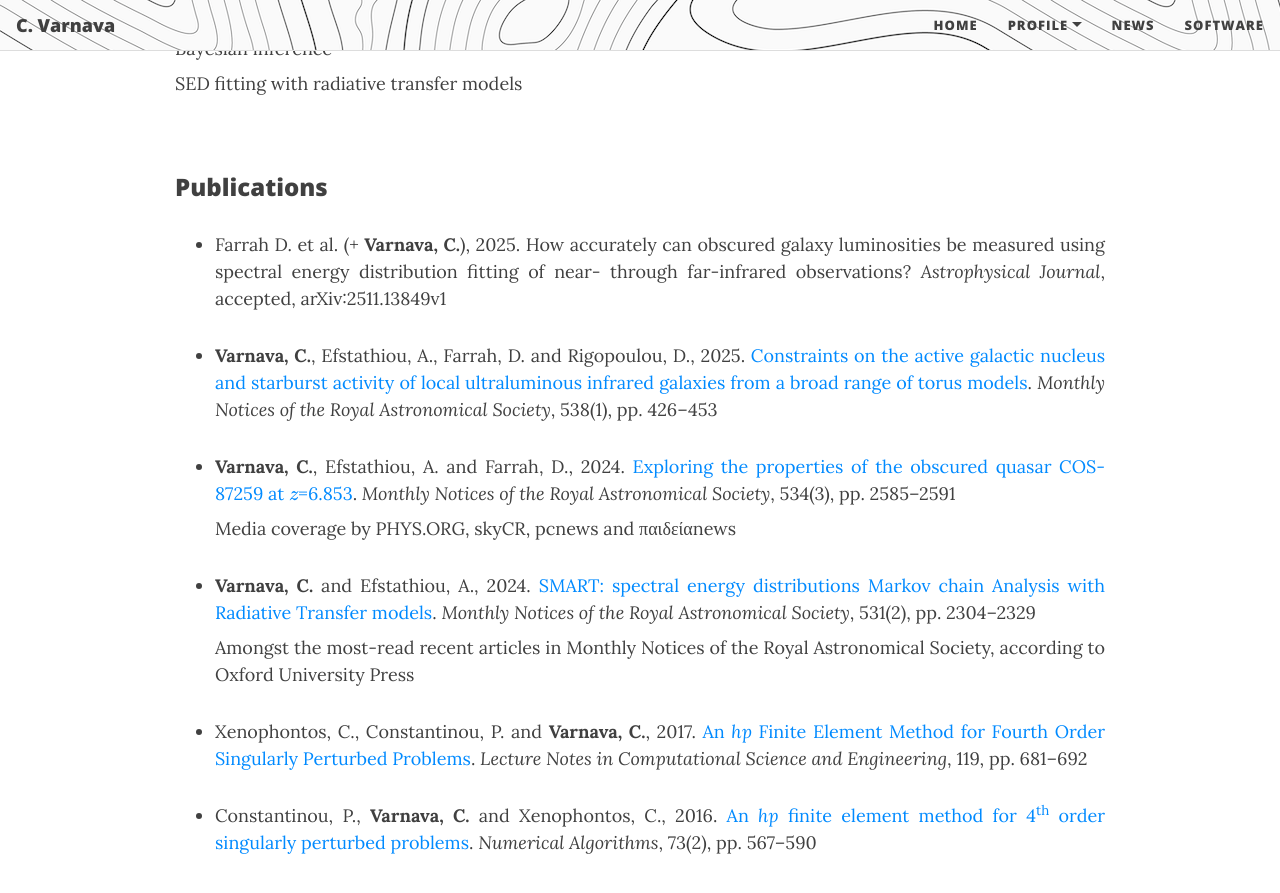
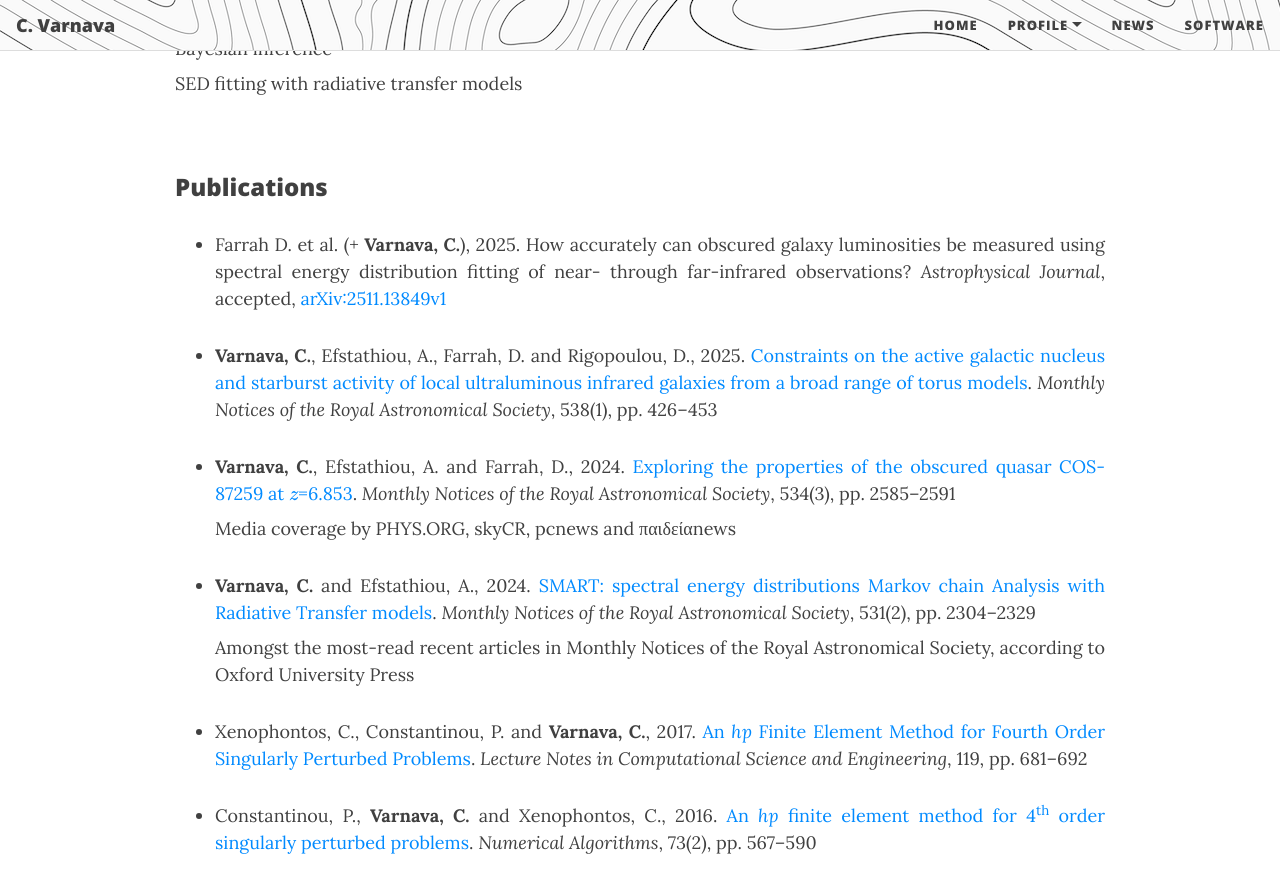
Before and after one commit to ch-var/ch-var.github.io, a Jekyll site: the page built from CV.html, in a window 1280 px wide and 900 px high, scrolled down 2635 px. Shown: the top 893 px of the window. Built offline with Jekyll 4.4.1, drawn with Linux system fonts in a browser that asks for light colours; formulas are drawn with MathJax 3.

Commit message:
Update CV.html

```diff
--- a/CV.html
+++ b/CV.html
@@ -80,7 +80,7 @@ mathjax: true
 <br>
 <p style="font-family: var(--header-font); font-weight: 800; line-height: 1.1; font-size: 1.5rem; margin-top: 1.25rem;">Publications</p>
 <ul>
-<li class="responsive-margin">Farrah D. et al. (+ <b>Varnava, C.</b>), 2025. How accurately can obscured galaxy luminosities be measured using spectral energy distribution fitting of near- through far-infrared observations? <i>Astrophysical Journal</i>, accepted, arXiv:2511.13849v1</li>
+<li class="responsive-margin">Farrah D. et al. (+ <b>Varnava, C.</b>), 2025. How accurately can obscured galaxy luminosities be measured using spectral energy distribution fitting of near- through far-infrared observations? <i>Astrophysical Journal</i>, accepted, <a href="https://arxiv.org/abs/2511.13849v1">arXiv:2511.13849v1</a></li>
 <p></p>
 <li class="responsive-margin"><b>Varnava, C.</b>, Efstathiou, A., Farrah, D. and Rigopoulou, D., 2025. <a href="https://doi.org/10.1093/mnras/staf319">Constraints on the active galactic nucleus and starburst activity of local ultraluminous infrared galaxies from a broad range of torus models</a>. <i>Monthly Notices of the Royal Astronomical Society</i>, 538(1), pp. 426–453</li>
 <p></p>
```
